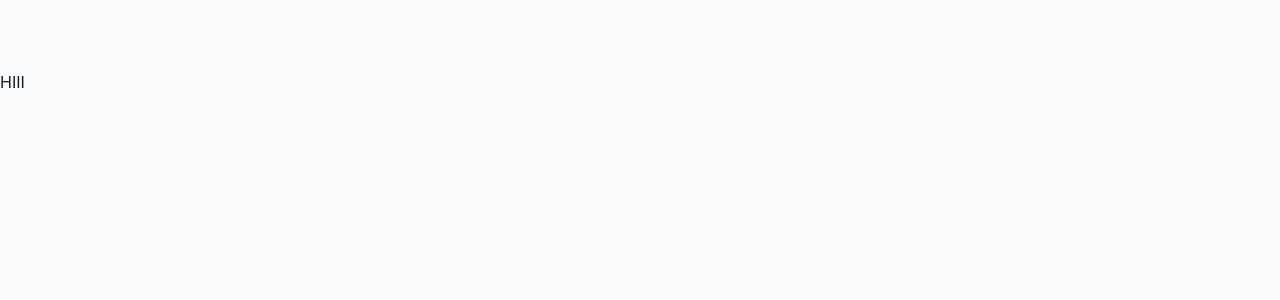
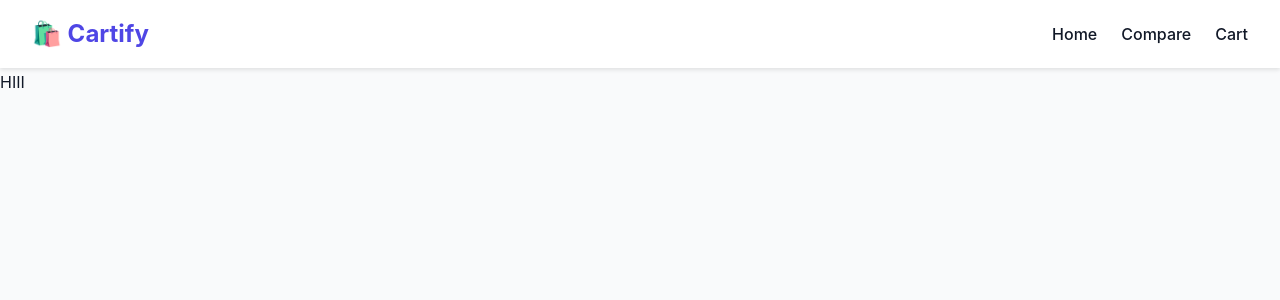
Before and after one commit to atharvachiddarwaar18/Cartify, a React (Vite) app: page / in a window 1280 px wide. Shown: the top 300 px of the page. Built offline with nearby package versions, Linux system fonts and the light colour scheme.

Commit message:
navbar added, routing working fine

```diff
--- a/src/App.jsx
+++ b/src/App.jsx
@@ -1,10 +1,12 @@
 import React from 'react';
 import { BrowserRouter as Router, Routes, Route } from 'react-router-dom';
+import Navbar from './components/Navbar';
 
 function App() {
   return (
     <Router>
       <div className="app-container">
+        <Navbar/>
         <main className="main-content">
           <Routes>
             <Route path="/" element={<>HIII</>} />
--- /dev/null
+++ b/src/components/Navbar.css
@@ -0,0 +1,33 @@
+.navbar {
+  display: flex;
+  justify-content: space-between;
+  align-items: center;
+  padding: 1rem 2rem;
+  background-color: var(--nav-bg);
+  box-shadow: 0 2px 4px rgba(0, 0, 0, 0.1);
+  position: fixed;
+  top: 0;
+  left: 0;
+  right: 0;
+  z-index: 1000;
+}
+
+.navbar-logo a {
+  font-size: 1.5rem;
+  font-weight: bold;
+  color: var(--primary-color);
+}
+
+.navbar-links {
+  display: flex;
+  gap: 1.5rem;
+}
+
+.navbar-links a {
+  font-weight: 500;
+  transition: color 0.2s ease;
+}
+
+.navbar-links a:hover {
+  color: var(--primary-color);
+}
--- /dev/null
+++ b/src/components/Navbar.jsx
@@ -0,0 +1,20 @@
+import React from 'react';
+import { Link } from 'react-router-dom';
+import './Navbar.css';
+
+function Navbar() {
+  return (
+    <nav className="navbar">
+      <div className="navbar-logo">
+        <Link to="/">🛍️ Cartify</Link>
+      </div>
+      <ul className="navbar-links">
+        <li><Link to="/">Home</Link></li>
+        <li><Link to="/compare">Compare</Link></li>
+        <li><Link to="/cart">Cart</Link></li>
+      </ul>
+    </nav>
+  );
+}
+
+export default Navbar;
```
